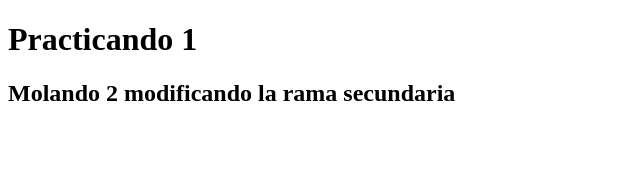
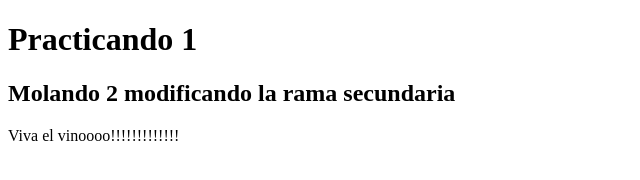
Before and after one commit to JoseLuis3003/Probando, a plain HTML site: page index.html in a window 1280 px wide. Shown: the whole page, without its empty margins (0-640 px from the left). Drawn offline with Linux system fonts and the light colour scheme.

Commit message:
Se agrego una linea

```diff
--- a/index.html
+++ b/index.html
@@ -8,5 +8,8 @@
 <body>
     <h1>Practicando 1</h1>
     <h2>Molando 2 modificando la rama secundaria</h2>
+
+
+    Viva el vinoooo!!!!!!!!!!!!!
 </body>
 </html>
```
